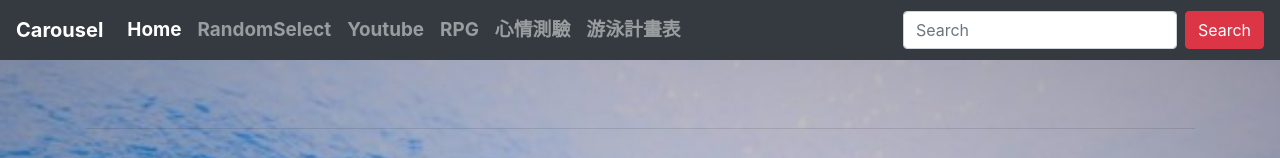
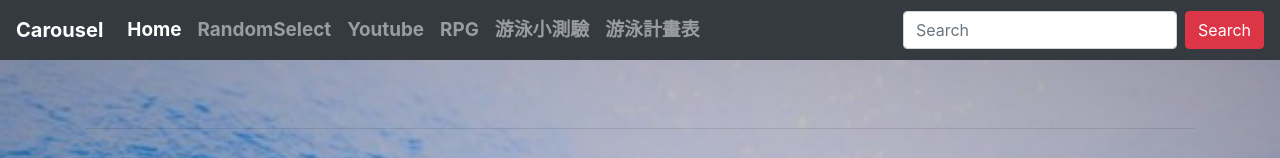
Before and after one commit to benjamin-310033/bootstrap, a plain HTML site: page youtube.html in a window 1280 px wide. Shown: the top 158 px of the page. Drawn offline with nearby package versions, Linux system fonts and the light colour scheme.

Commit message:
Update youtube.html

```diff
--- a/youtube.html
+++ b/youtube.html
@@ -38,7 +38,7 @@
                 <a class="nav-link" href="rpg.html">RPG</a>
             </li>
             <li class="nav-item">
-                <a class="nav-link" href="mood-test.html">心情測驗</a>
+                <a class="nav-link" href="mood-test.html">游泳小測驗</a>
             </li>
             <li class="nav-item">
                 <a class="nav-link" href="club-course.html">游泳計畫表</a>
```
